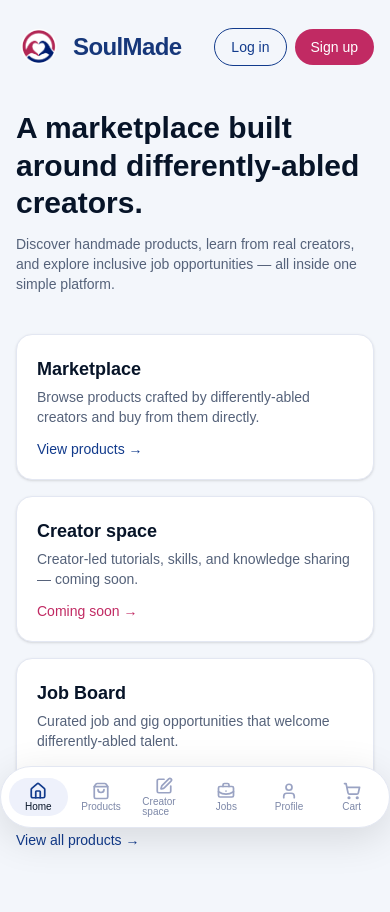
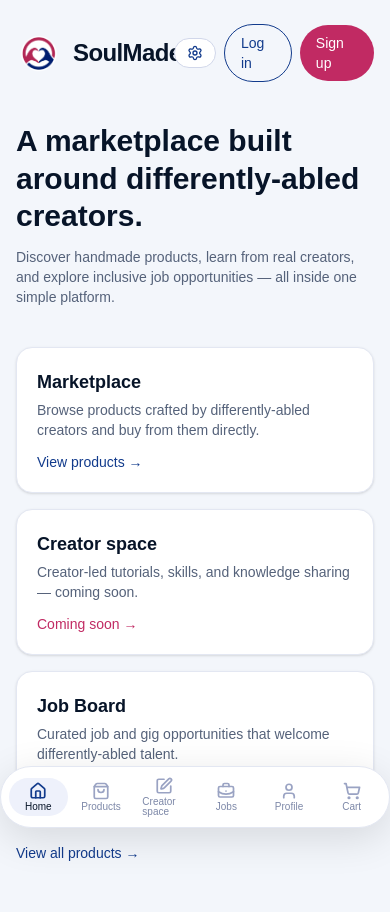
Before and after one commit to merru1234/soulmade, a Next.js app: page / in a window 390 px wide. Shown: the top 912 px of the page. Built offline with nearby package versions, Linux system fonts and the light colour scheme.

Commit message:
Make settings button visible on mobile

```diff
--- a/app/page.tsx
+++ b/app/page.tsx
@@ -1,5 +1,3 @@
-// app/page.tsx  (HOME PAGE)
-
 import Image from "next/image";
 import Link from "next/link";
 import { Settings } from "lucide-react";
@@ -9,33 +7,34 @@ export default function Home() {
     <div className="min-h-screen bg-[#f3f6fb] text-[#071428]">
       {/* Header */}
       <header className="max-w-6xl mx-auto px-4 py-6 flex items-center justify-between">
-        {/* Logo + brand */}
-        <Link href="/" className="flex items-center gap-3">
-          <Image src="/SoulMade.png" alt="SoulMade logo" width={45} height={45} />
-          <h1 className="text-2xl font-semibold tracking-tight text-[#16377A]">
-            SoulMade
-          </h1>
-        </Link>
+        <div className="flex items-center gap-3">
+          <Image src="/SoulMade.png" alt="Logo" width={45} height={45} />
+          <h1 className="text-2xl font-semibold tracking-tight">SoulMade</h1>
+        </div>
 
         <div className="flex items-center gap-2">
-          {/* Settings (for accessibility, screen reader, etc.) */}
+          {/* Settings – visible on mobile too */}
           <Link
             href="/settings"
-            className="hidden sm:inline-flex items-center gap-1 rounded-full border border-[#c8cee4] px-3 py-2 text-xs font-medium text-[#16377A] hover:bg-[#e5ecff] transition-colors"
+            className="
+              inline-flex items-center gap-1 rounded-full border border-[#d1d7ea]
+              px-3 py-1.5 text-xs md:text-sm text-[#123b8c] bg-white
+              hover:bg-[#e7ecff] hover:border-[#123b8c] transition-colors
+            "
           >
-            <Settings size={16} />
-            <span>Settings</span>
+            <Settings size={16} className="shrink-0" />
+            <span className="hidden sm:inline">Settings</span>
           </Link>
 
           <Link
             href="/auth/login"
-            className="px-4 py-2 rounded-full border border-[#123b8c] text-[#123b8c] text-sm font-medium hover:bg-[#123b8c] hover:text-white transition-colors"
+            className="px-4 py-2 rounded-full border border-[#123b8c] text-[#123b8c] text-sm hover:bg-[#123b8c] hover:text-white"
           >
             Log in
           </Link>
           <Link
             href="/auth/signup"
-            className="px-4 py-2 rounded-full bg-[#c12a63] text-white text-sm font-medium hover:bg-[#a91f54] transition-colors"
+            className="px-4 py-2 rounded-full bg-[#c12a63] text-white text-sm hover:bg-[#a91f54]"
           >
             Sign up
           </Link>
```
